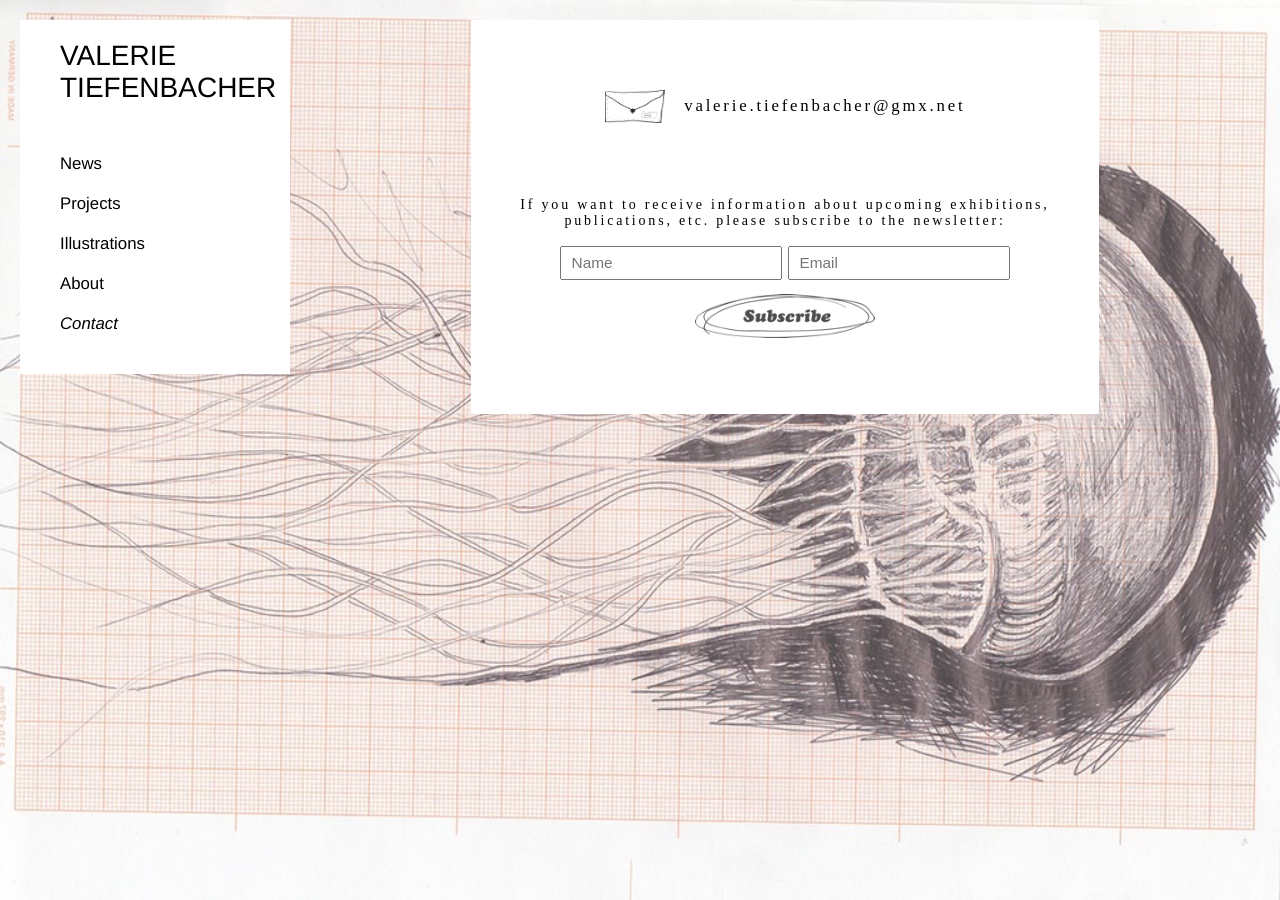
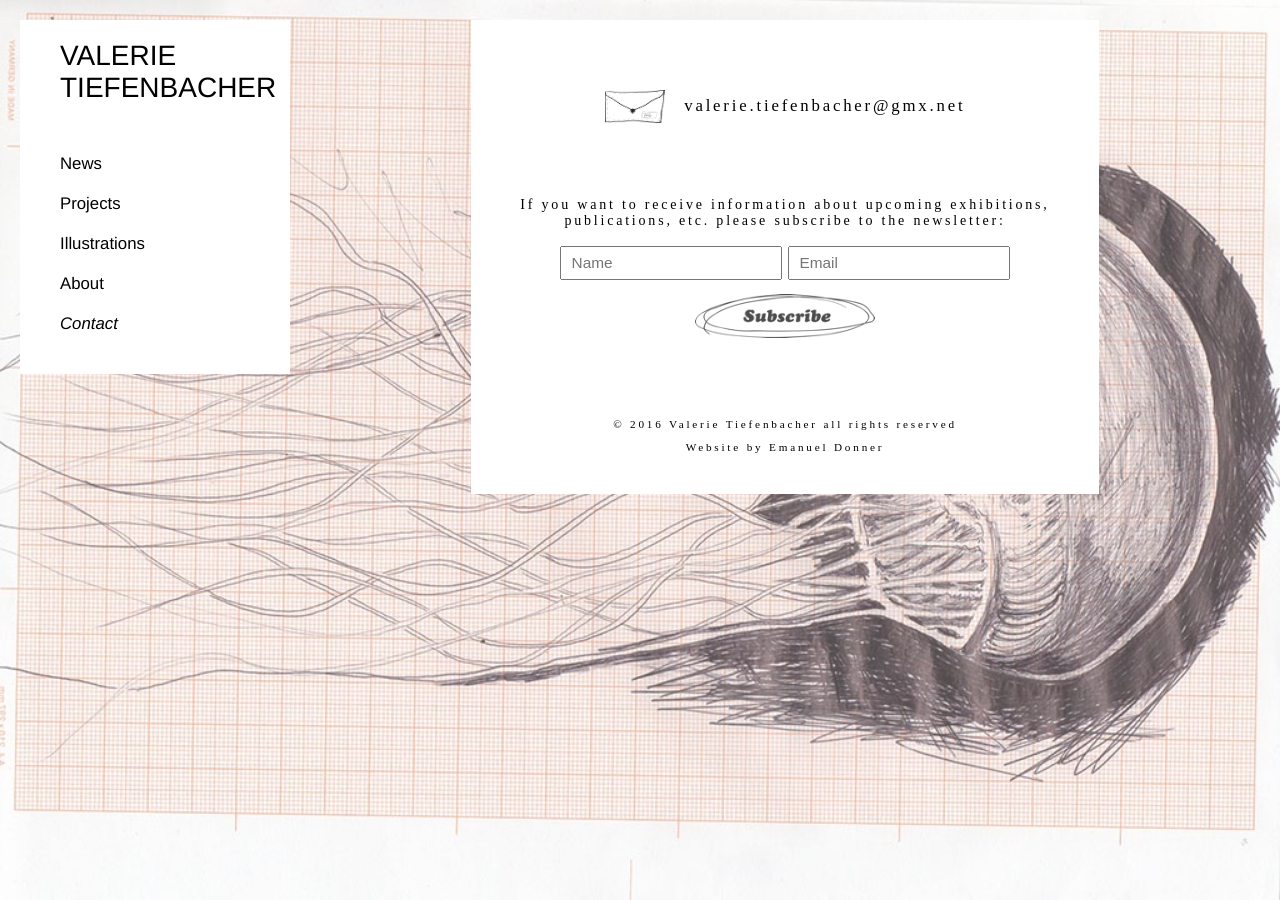
Before and after one commit to vtiefenbacher/vtiefenbacher.github.io, a Jekyll site: the page built from contact.md, in a window 1280 px wide. Built offline with Jekyll 4.4.1, drawn with Linux system fonts in a browser that asks for light colours; some web fonts are replaced.

Commit message:
Added impressum.

```diff
--- a/_layouts/contact.html
+++ b/_layouts/contact.html
@@ -5,10 +5,14 @@ layout: noscroll
 
   <div class="contact-content">
     {{ content }}
-    <div id='mailto'>
-      <img src='/assets/images/mail.png' />
-      <span>valerie.tiefenbacher@gmx.net</span>
-    </div>
+    <a href='mailto:valerie.tiefenbacher@gmx.net'>
+      <div id='mailto'>
+
+        <img src='/assets/images/mail.png' />
+        <span>valerie.tiefenbacher@gmx.net</span>
+
+      </div>
+    </a>
     <div id='newsletter'>
       <p>If you want to receive information about upcoming exhibitions, publications, etc. please subscribe to the newsletter:</p>
       <div id="mc_embed_signup">
@@ -41,6 +45,10 @@ layout: noscroll
       </form>
     </div>
     </div>
+    <div id='impressum'>
+      <p>© 2016 Valerie Tiefenbacher all rights reserved</p>
+      <p>Website by <a href='mailto:donner@udelta.com'>Emanuel Donner</a></p>
+    </div>
   </div>
   <br>
   {% for img in page.images %}
--- a/_sass/_layout.scss
+++ b/_sass/_layout.scss
@@ -320,6 +320,10 @@ a {
 #mc-embedded-subscribe {
   display: none;
 }
+#impressum {
+  padding-top: 2em;
+  font-size: .8em;
+}
 
 @media screen and (min-width: 921px) {
   body {
```
Also changed, not shown: 1 other file.
